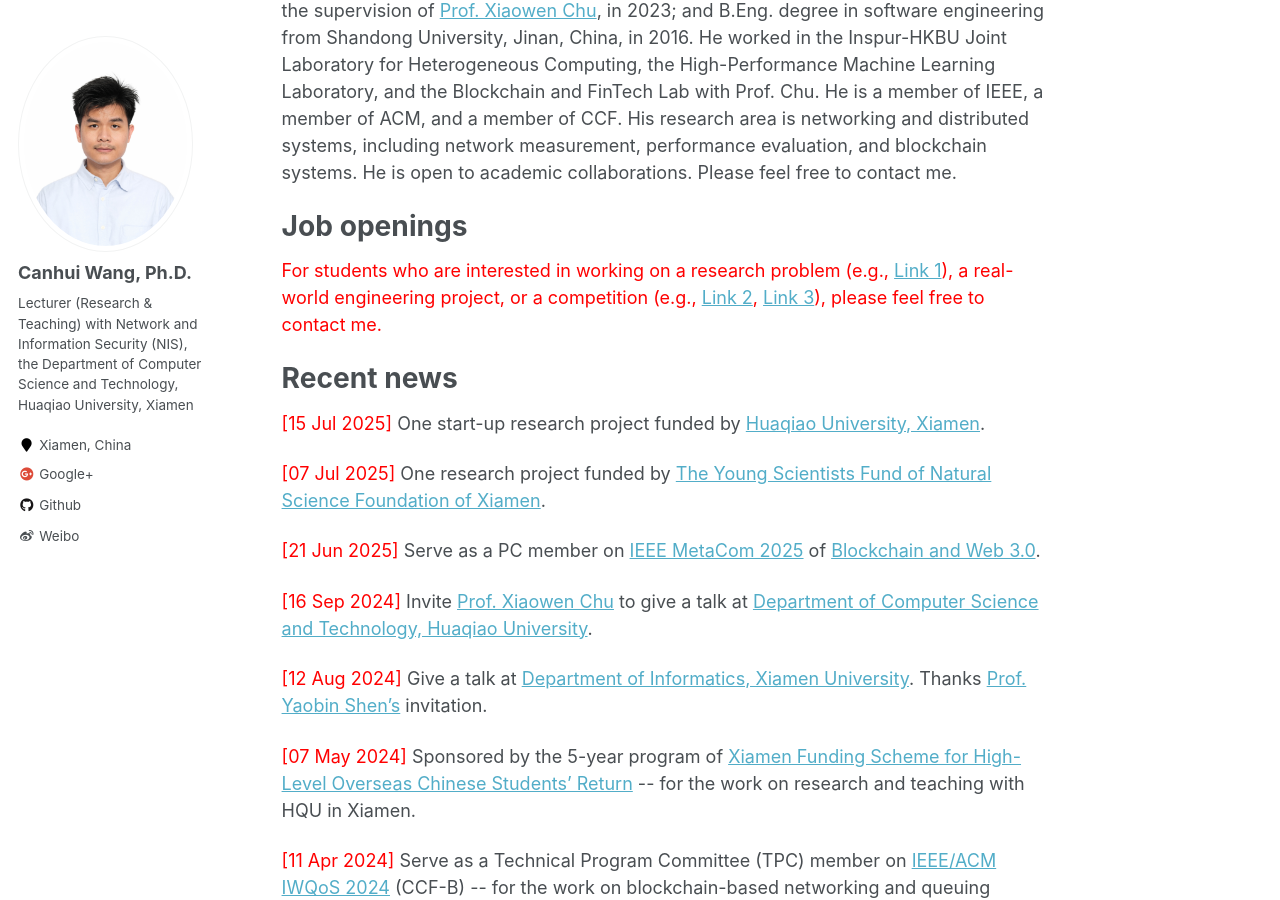
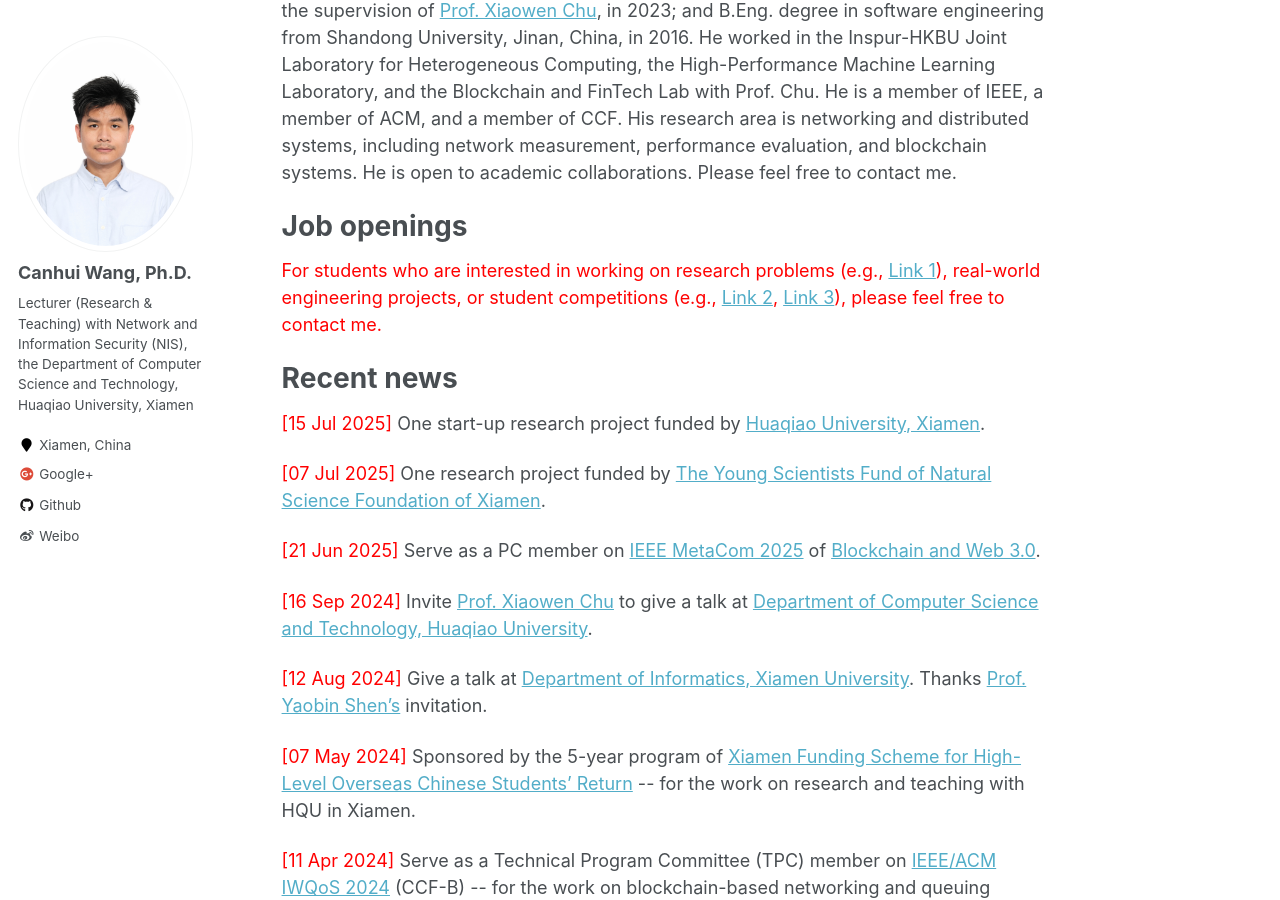
Before and after one commit to Canhui/canhui.github.io, a Jekyll site: the page built from _pages/about.md, in a window 1280 px wide and 900 px high, scrolled down 433 px. Built offline with Jekyll 4.4.1, drawn with Linux system fonts in a browser that asks for light colours.

Commit message:
Update about.md

```diff
--- a/_pages/about.md
+++ b/_pages/about.md
@@ -14,7 +14,7 @@ Canhui Wang is currently a Lecturer (Research & Teaching) with Network and Infor
 
 Job openings
 ======
-<span style="color:red"> For students who are interested in working on a research problem (e.g., [Link 1](https://ccfddl.com/)), a real-world engineering project, or a competition (e.g., [Link 2](https://cst.hqu.edu.cn/info/1714/32141.htm), [Link 3](https://jwc.hqu.edu.cn/info/1089/12814.htm)), please feel free to contact me.</span>
+<span style="color:red"> For students who are interested in working on research problems (e.g., [Link 1](https://ccfddl.com/)), real-world engineering projects, or student competitions (e.g., [Link 2](https://cst.hqu.edu.cn/info/1714/32141.htm), [Link 3](https://jwc.hqu.edu.cn/info/1089/12814.htm)), please feel free to contact me.</span>
 
 
 Recent news
```
